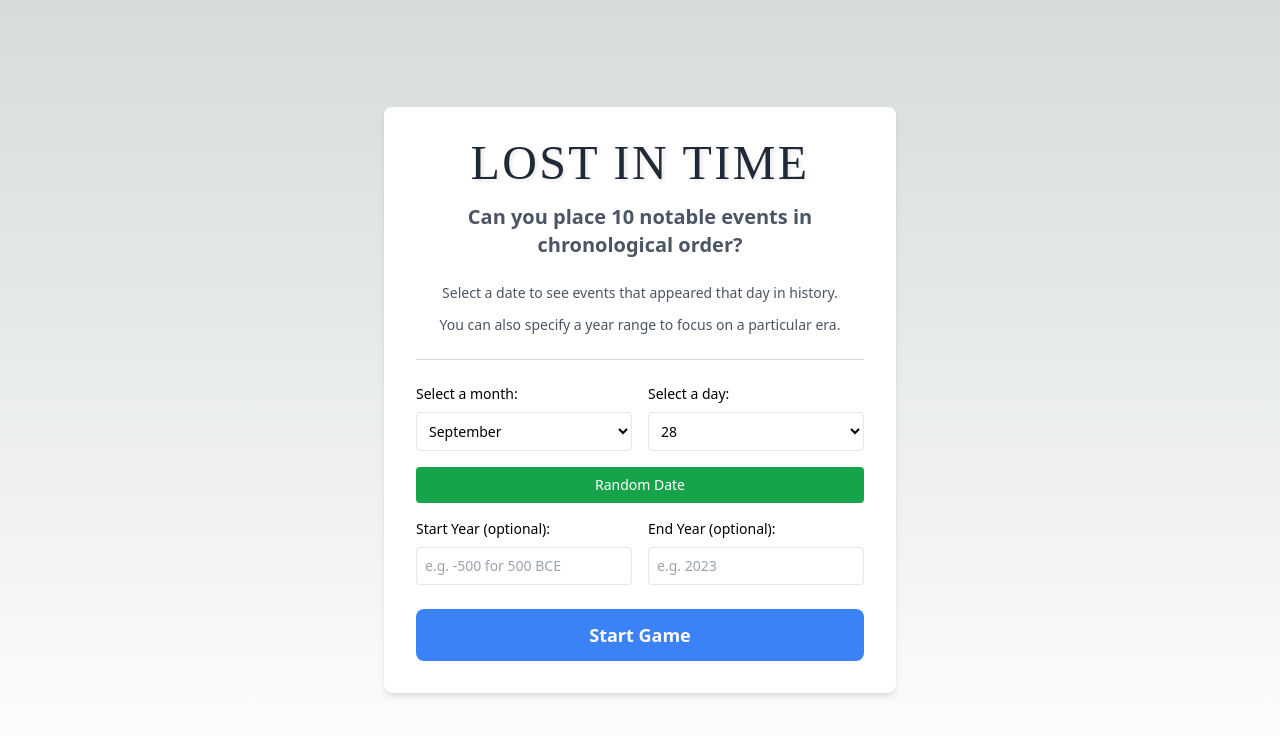
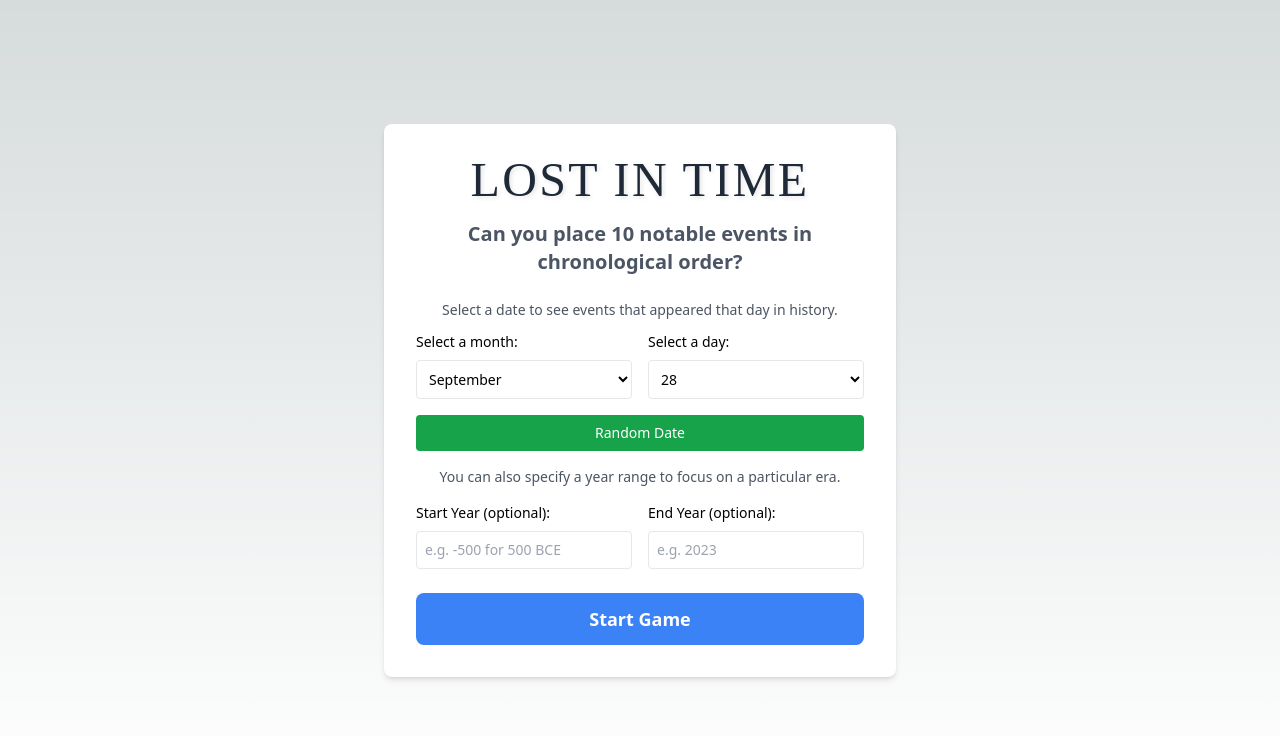
Before and after one commit to Rodigee/timeline, a Next.js app: page / in a window 1280 px wide. Shown: the top 736 px of the page. Built offline with nearby package versions, Linux system fonts and the light colour scheme; a web font is replaced by a local one.

Commit message:
Moved messages on pregame UI.

```diff
--- a/components/DateSelector.js
+++ b/components/DateSelector.js
@@ -80,6 +80,9 @@ export default function DateSelector({ selectedMonth, selectedDay, onDateChange,
             >
                 Random Date
             </button>
+            <p className="text-sm text-gray-600 dark:text-gray-400 text-center">
+                You can also specify a year range to focus on a particular era.
+            </p>
             <div className="grid grid-cols-1 sm:grid-cols-2 gap-4">
                 <div>
                     <label htmlFor="startYear" className="block mb-2 text-sm font-medium">Start Year (optional):</label>
--- a/components/PreGameUI.js
+++ b/components/PreGameUI.js
@@ -52,14 +52,9 @@ const PreGameUI = ({ onGameStart }) => {
                 <h2 className="text-xl text-center mb-6 text-gray-600 dark:text-gray-300">
                     <strong>Can you place 10 notable events in chronological order?</strong>
                 </h2>
-                <div className="mb-6 border-b border-gray-300 dark:border-gray-700 pb-6">
-                    <p className="text-sm text-gray-600 dark:text-gray-400 text-center mb-3">
-                        Select a date to see events that appeared that day in history.
-                    </p>
-                    <p className="text-sm text-gray-600 dark:text-gray-400 text-center">
-                        You can also specify a year range to focus on a particular era.
-                    </p>
-                </div>
+                <p className="text-sm text-gray-600 dark:text-gray-400 text-center mb-3">
+                    Select a date to see events that appeared that day in history.
+                </p>
                 <DateSelector
                     selectedMonth={selectedMonth}
                     selectedDay={selectedDay}
```
